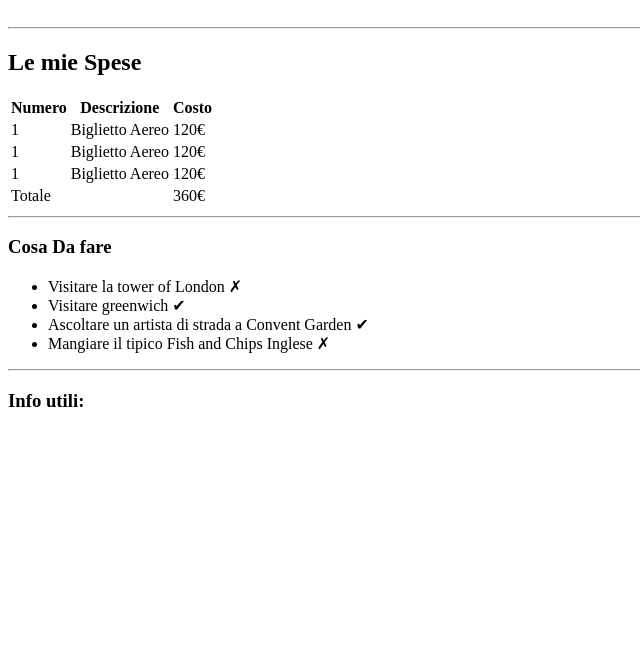
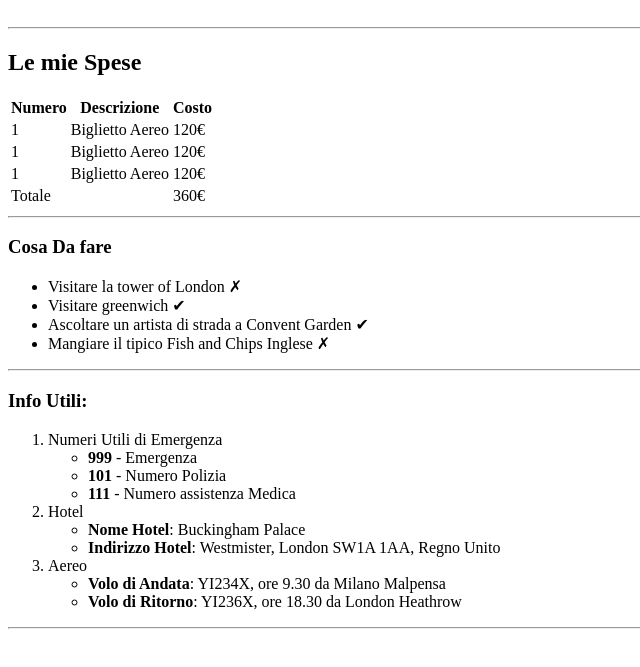
Before and after one commit to DragoAl/html-london-trip, a plain HTML site: page index.html in a window 1280 px wide. Shown: the part 79-746 px from the top of the page, without its empty margins (0-640 px from the left). Drawn offline with Linux system fonts and the light colour scheme.

Commit message:
info section done

```diff
--- a/index.html
+++ b/index.html
@@ -91,9 +91,40 @@
 
         <!-- utility numebers -->
         <section>
-            <h3>Info utili:</h3>
+            <h3>Info Utili:</h3>
+            <ol>
+                <li>
+                    Numeri Utili di Emergenza
+                    <ul>
+                        <li><strong>999</strong> - Emergenza</li>
+                        <li><strong>101</strong> - Numero Polizia</li>
+                        <li><strong>111</strong> - Numero assistenza Medica</li>
+                    </ul>
+
+                </li>
+
+                <li>
+                    Hotel
+                    <ul>
+                        <li><strong>Nome Hotel</strong>: Buckingham Palace </li>
+
+                        <li><strong>Indirizzo Hotel</strong>: Westmister, London SW1A 1AA, Regno Unito</li>
+                    </ul>
+                </li>
+
+                <li>
+                    Aereo
+                    <ul>
+                        <li><strong>Volo di Andata</strong>: YI234X, ore 9.30 da Milano Malpensa</li>
+                        <li><strong>Volo di Ritorno</strong>: YI236X, ore 18.30 da London Heathrow</li>
+                    </ul>
+                </li>
+
+            </ol>
+
 
         </section>
+        <hr>
 
     </main>
 
```
